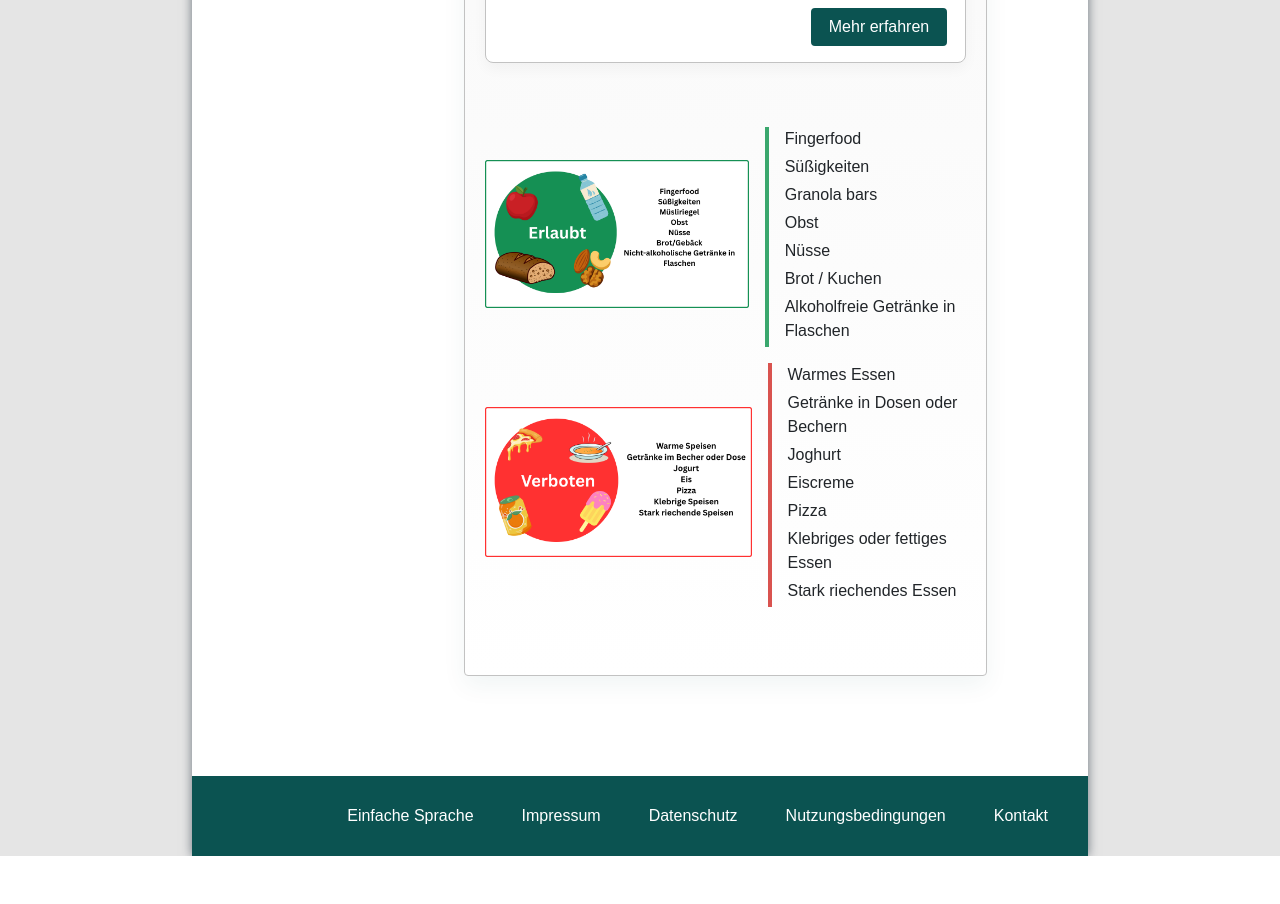
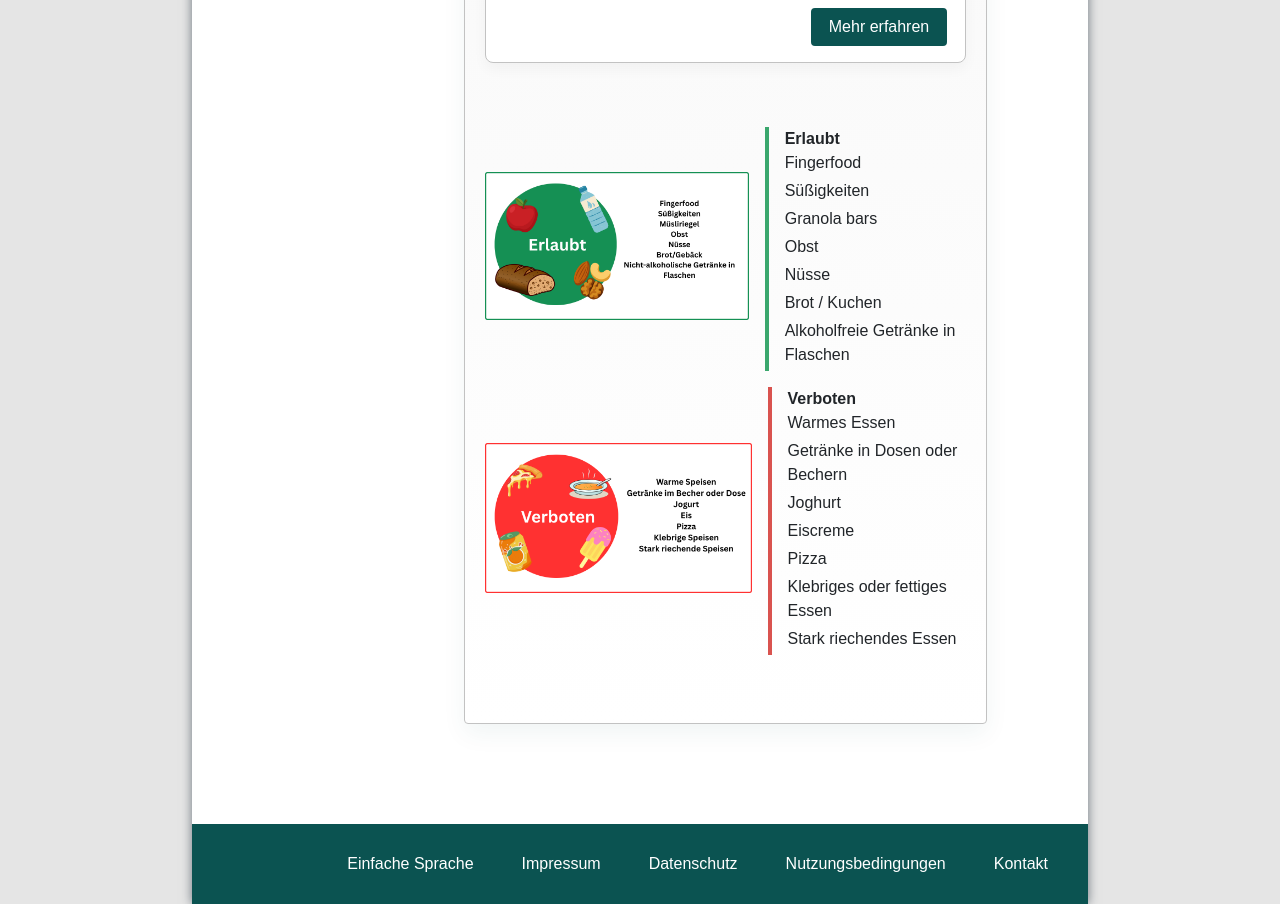
Before and after one commit to JonasWessling/Bachelorarbeit, a React app in the folder frontend/: page / in a window 1280 px wide. Shown: the part 1940-2844 px from the top of the page. Before the commit the page ends 2796 px from the top, so only its background shows below. Built offline with nearby package versions, Linux system fonts and the light colour scheme; the HTML template or start-up script is replaced by a standard one.

Commit message:
add missing title

```diff
--- a/frontend/src/components/FoodRules.jsx
+++ b/frontend/src/components/FoodRules.jsx
@@ -61,6 +61,7 @@ const FoodRules = () => {
         </div>
 
         <div className="food-rules-block allowed">
+          <h3 className="is-bold">{t("foodRules.allowedTitle")}</h3>
           <ul>
             {allowedLabels.map((item) => (
               <li key={item}>{item}</li>
@@ -74,6 +75,7 @@ const FoodRules = () => {
         </div>
 
         <div className="food-rules-block forbidden">
+          <h3 className="is-bold">{t("foodRules.forbiddenTitle")}</h3>
           <ul>
             {forbiddenLabels.map((item) => (
               <li key={item}>{item}</li>
```
